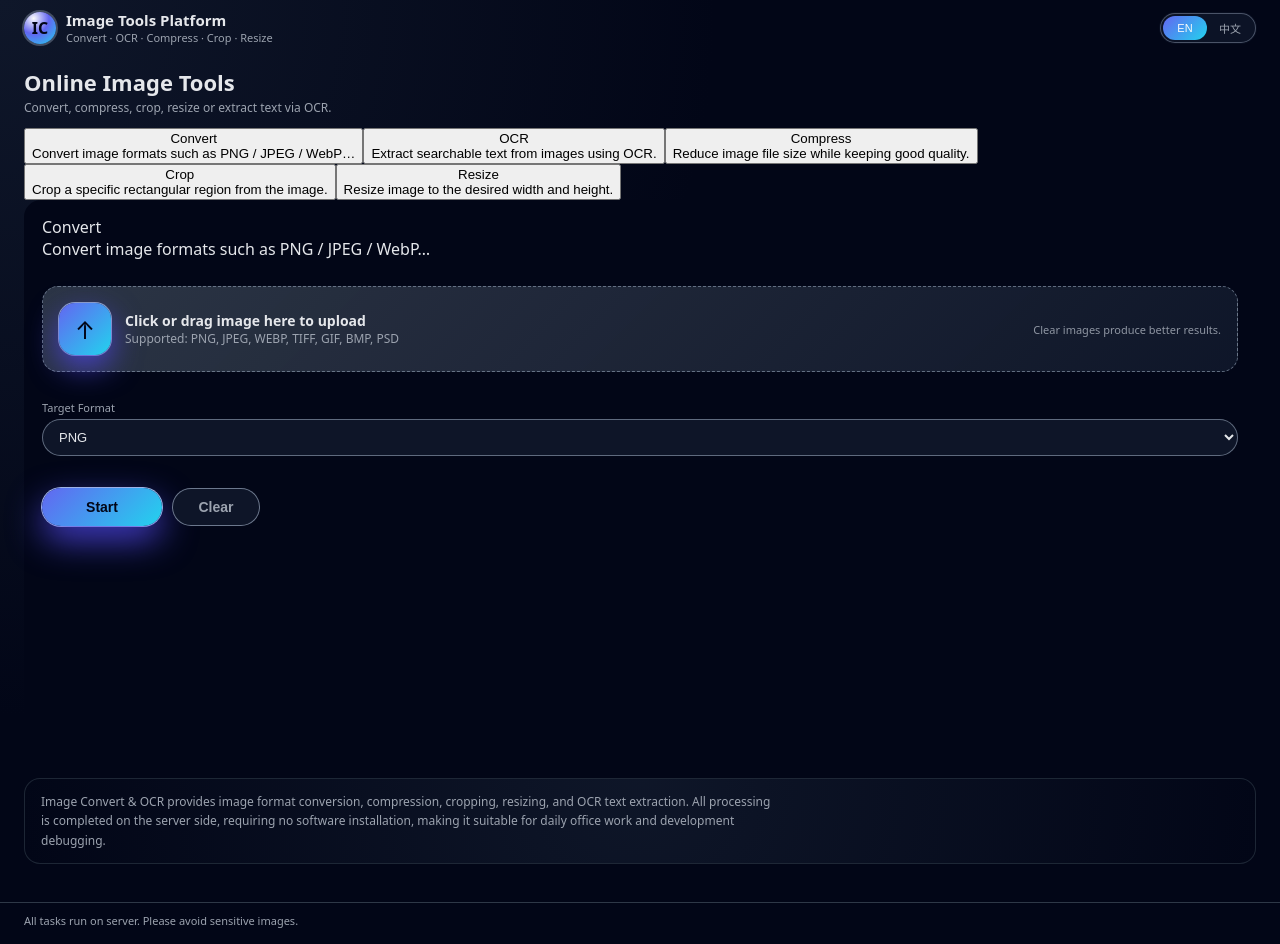
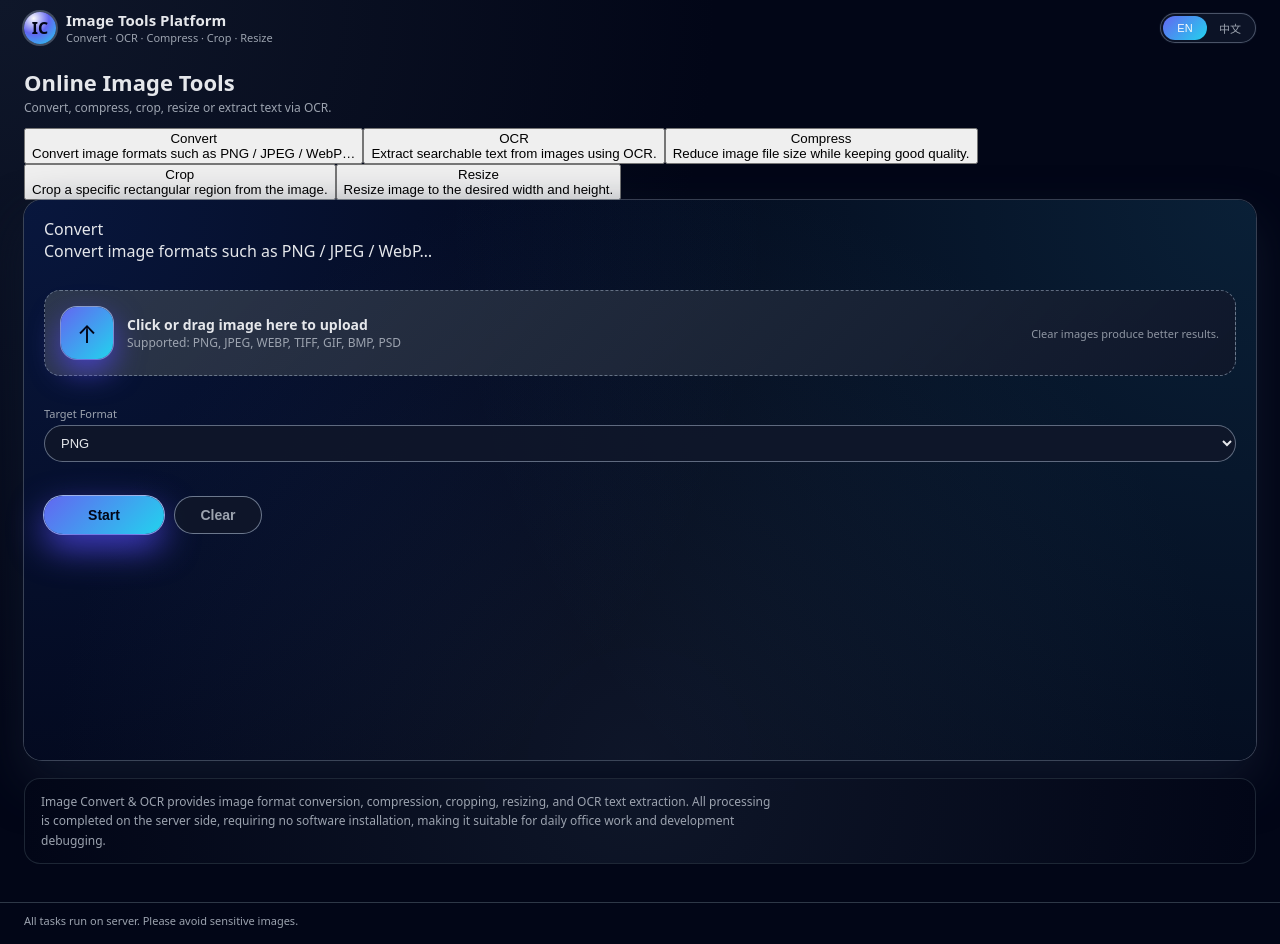
Before and after one commit to xyh-wiki/image-convert-ocr, a React (Vite) app in the folder image-app-frontend/: page /convert in a window 1280 px wide. Built offline with nearby package versions, Linux system fonts and the light colour scheme; no server answers.

Commit message:
feat:  Compress · Crop · Resize

```diff
--- a/image-app-frontend/src/styles.css
+++ b/image-app-frontend/src/styles.css
@@ -146,34 +146,49 @@ body {
 
 /* 主工具画布：整块模块区域 */
 
+/* 主工具画布：整块模块区域 */
+
 .main-grid {
   width: 100%;
-  margin-top: 4px;
+  margin-top: 12px;
 }
 
-/* 给画布一个发光边框效果 */
-.dark-bg {
+/* 单块大卡片：上传 + 参数 + 按钮都在一块 */
+
+.card {
   background:
-          radial-gradient(circle at top left, rgba(37, 99, 235, 0.2), transparent 55%),
-          radial-gradient(circle at top right, rgba(56, 189, 248, 0.15), transparent 60%),
-          radial-gradient(circle at bottom, rgba(15, 23, 42, 0.9), #020617 70%);
+          radial-gradient(circle at top left, rgba(37, 99, 235, 0.18), transparent 55%),
+          radial-gradient(circle at top right, rgba(56, 189, 248, 0.14), transparent 60%),
+          radial-gradient(circle at bottom, rgba(15, 23, 42, 0.95), #020617 70%);
   border-radius: var(--card-radius);
-  padding: 1px;
+  padding: 18px 20px 20px;
+  min-height: 70vh;              /* 占屏幕大约 2/3 高度 */
+  display: flex;
+  flex-direction: column;
+  gap: 16px;
   box-shadow:
-          0 0 0 1px rgba(148, 163, 184, 0.4),
-          0 20px 45px rgba(15, 23, 42, 0.95);
+          0 0 0 1px rgba(148, 163, 184, 0.35),
+          0 22px 48px rgba(15, 23, 42, 0.95);
 }
 
-/* 内层工具卡片：真正放内容的区域 */
+/* 卡片头部 */
 
-.tool-card {
-  background: radial-gradient(circle at top, #020617, #020617 60%, #020617 100%);
-  border-radius: calc(var(--card-radius) - 1px);
-  padding: 16px 18px 18px;
-  min-height: 70vh; /* 占屏幕 2/3 高度 */
+.card-header {
   display: flex;
-  flex-direction: column;
-  gap: 14px;
+  justify-content: space-between;
+  align-items: center;
+  padding-bottom: 10px;
+  border-bottom: 1px solid rgba(51, 65, 85, 0.9);
+}
+
+.card-title {
+  font-size: 15px;
+  font-weight: 600;
+}
+
+.card-desc {
+  font-size: 12px;
+  color: var(--text-sub);
 }
 
 /* 卡片头部 */
@@ -197,8 +212,8 @@ body {
 /* ================== 5 个工具模块按钮 ================== */
 
 .mode-tabs {
-    margin-top: 14px;
-    padding: 8px 10px;
+  margin-top: 16px;
+  padding: 9px 10px;
   border-radius: 999px;
   background: linear-gradient(
           90deg,
@@ -210,12 +225,14 @@ body {
   align-items: stretch;
 }
 
-  .tool-btn {
+/* 每个模式按钮：一整条功能带里的大按钮 */
+
+.tab {
   position: relative;
   flex: 1 1 0;
   border-radius: 999px;
-    padding: 10px 16px;
-    border: 1px solid rgba(148, 163, 184, 0.45);
+  padding: 11px 18px;
+  border: 1px solid rgba(148, 163, 184, 0.55);
   background: radial-gradient(
           circle at top left,
           rgba(30, 64, 175, 0.9),
@@ -238,7 +255,7 @@ body {
   white-space: nowrap;
 }
 
-.tool-btn::before {
+.tab::before {
   content: "";
   position: absolute;
   inset: 0;
@@ -249,27 +266,29 @@ body {
   transition: opacity 0.18s ease;
 }
 
-.tool-btn span {
+.tab span {
   pointer-events: none;
 }
 
-.tool-btn:hover {
-  border-color: rgba(129, 140, 248, 0.8);
+.tab:hover {
+  border-color: rgba(129, 140, 248, 0.9);
   transform: translateY(-1px);
-  box-shadow: 0 10px 25px rgba(15, 23, 42, 0.8);
+  box-shadow: 0 10px 25px rgba(15, 23, 42, 0.85);
 }
 
-.tool-btn:hover::before {
+.tab:hover::before {
   opacity: 1;
 }
 
-  .tool-btn-active {
+/* 选中的模式按钮 */
+
+.tab-active {
   background: var(--accent-gradient);
   color: #0b1120;
   border-color: rgba(191, 219, 254, 0.95);
   box-shadow:
-      0 10px 26px rgba(129, 140, 248, 0.65),
-      0 0 0 1px rgba(191, 219, 254, 0.55);
+          0 10px 26px rgba(129, 140, 248, 0.7),
+          0 0 0 1px rgba(191, 219, 254, 0.6);
 }
 
 /* ================== 上传区域 ================== */
```
Lines whose indentation alone changed are shown as unchanged.
